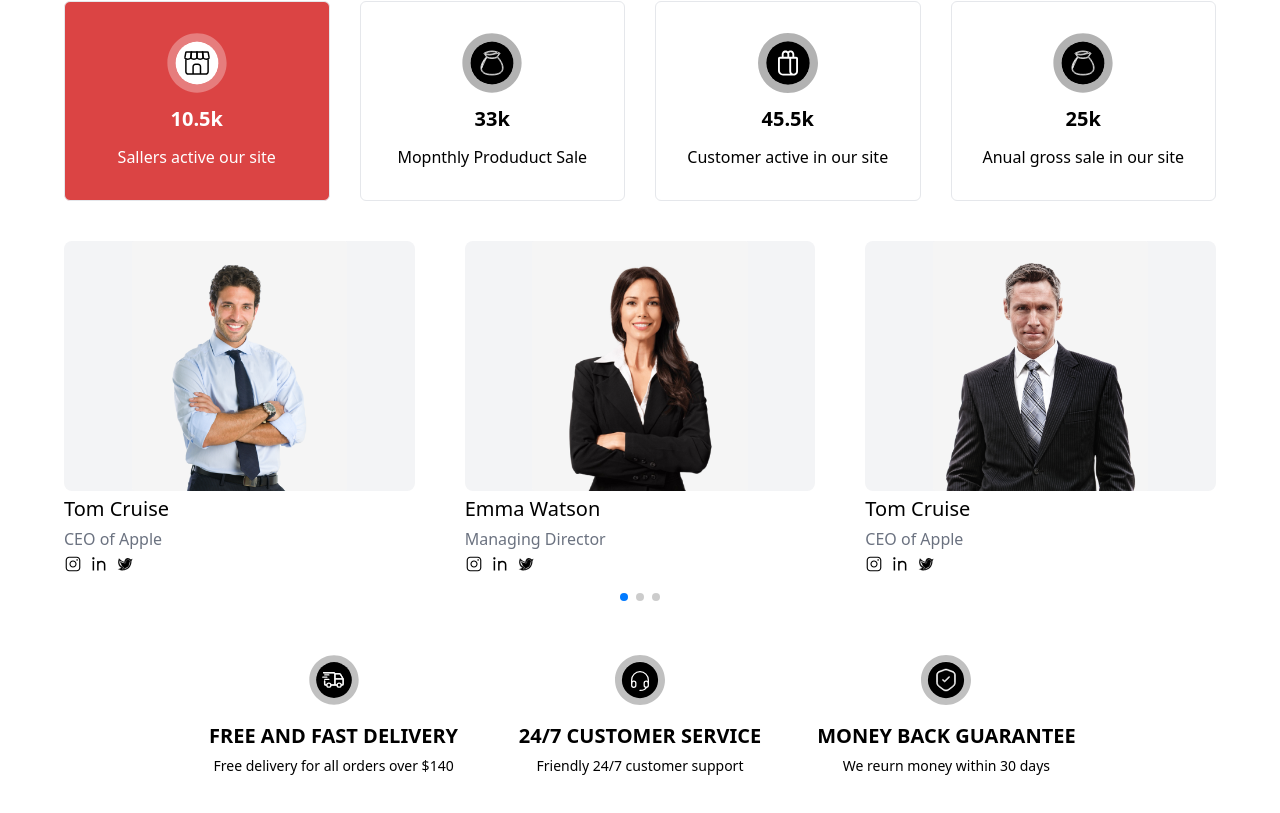
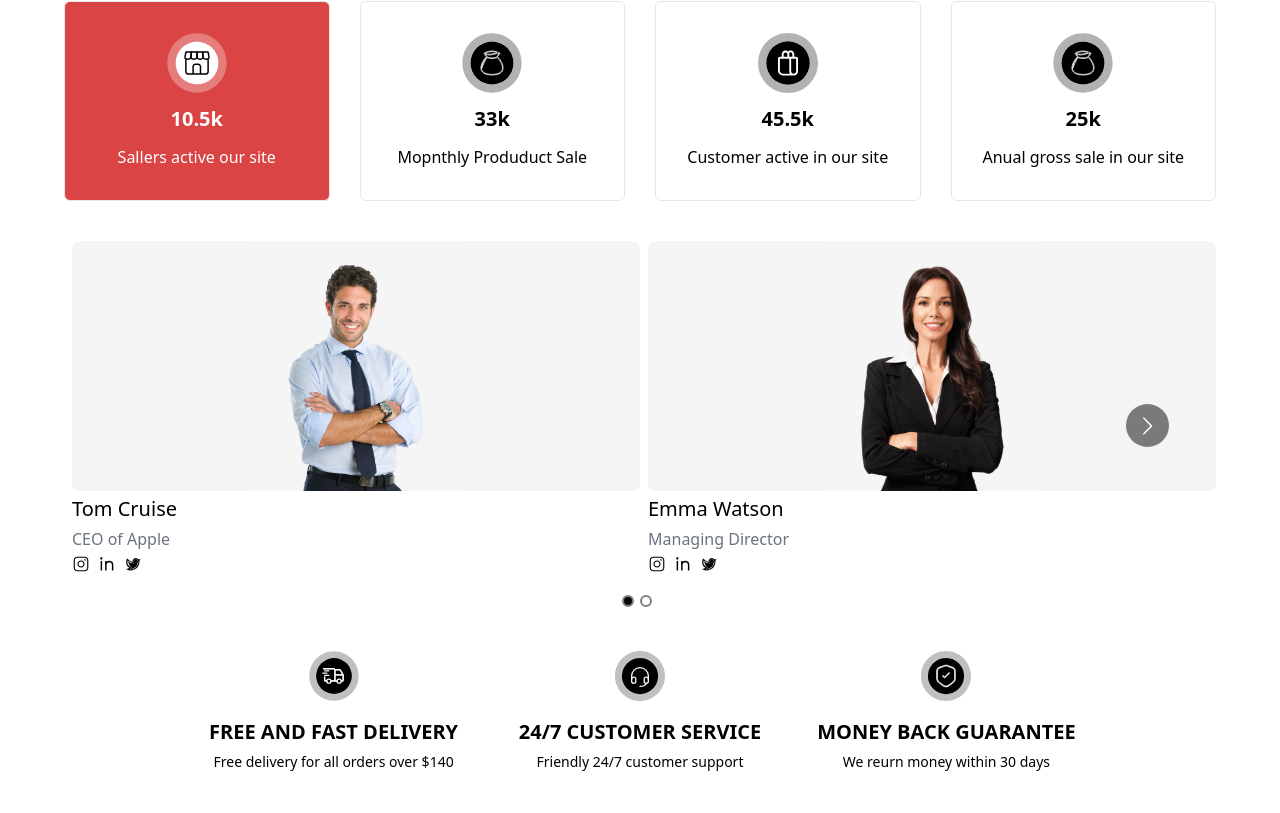
Before and after one commit to Holytech/e-commerce-web, a React (Vite) app: page /about in a window 1280 px wide. Shown: the part 517-1330 px from the top of the page. Built offline with nearby package versions, Linux system fonts and the light colour scheme.

Commit message:
carousel fix

```diff
--- a/package.json
+++ b/package.json
@@ -19,8 +19,8 @@
     "react-dom": "^18.3.1",
     "react-hook-form": "^7.53.2",
     "react-icons": "^5.3.0",
+    "react-multi-carousel": "^2.8.5",
     "react-router-dom": "^7.0.1",
-    "swiper": "^11.1.15",
     "zod": "^3.23.8",
     "zustand": "^5.0.1"
   },
--- a/src/assets/icons/call.tsx
+++ b/src/assets/icons/call.tsx
@@ -1,4 +1,4 @@
-const Call = ({ size, color }: { size: number; color: string }) => {
+const Call = ({ size }: { size: number; color?: string }) => {
   return (
     <svg
       width={size}
--- a/src/assets/icons/delivery-icon.tsx
+++ b/src/assets/icons/delivery-icon.tsx
@@ -1,4 +1,4 @@
-const DeliveryIcon = ({ size, color }: { size: number; color: string }) => {
+const DeliveryIcon = ({ size }: { size: number; color?: string }) => {
   return (
     <svg
       width={size}
--- a/src/assets/icons/email.tsx
+++ b/src/assets/icons/email.tsx
@@ -1,6 +1,4 @@
-import React from "react";
-
-const Email = ({ size, color }: { size: number; color: string }) => {
+const Email = ({ size }: { size: number; color?: string }) => {
   return (
     <svg
       width={size}
--- a/src/assets/icons/rotate.tsx
+++ b/src/assets/icons/rotate.tsx
@@ -1,4 +1,4 @@
-const Rotate = ({ size, color }: { size: number; color: string }) => {
+const Rotate = ({ size }: { size: number; color?: string }) => {
   return (
     <svg
       width={size}
--- a/src/components/common/product/single-product-card.tsx
+++ b/src/components/common/product/single-product-card.tsx
@@ -20,7 +20,7 @@ const SingleProduct: React.FC<CardType> = ({
   star,
   isLiked = true,
   price,
-  color = [],
+
   isNew = false,
 }) => {
   const [select, setSelected] = useState("");
@@ -31,6 +31,7 @@ const SingleProduct: React.FC<CardType> = ({
 
   return (
     <div className="h-[322px] grid bg-[#F5F5F5]  items-center mx-auto relative group w-[270px]">
+      <p className="hidden">{select} </p>
       <img
         src={img}
         alt="Description"
@@ -45,6 +46,7 @@ const SingleProduct: React.FC<CardType> = ({
         </div>
       </div>
       <button
+        onClick={() => handleSelect(id)}
         type="submit"
         className="bg-black text-white text-center flex items-center justify-center py-2 rounded-none absolute w-full bottom-[110px] group-hover:bottom-[130px] capitalize  opacity-0 font-semibold   group-hover:opacity-100 group-hover:flex transition-all duration-500"
       >
--- a/src/pages/about/about-slider.tsx
+++ b/src/pages/about/about-slider.tsx
@@ -1,43 +1,33 @@
-import { Swiper, SwiperSlide } from "swiper/react";
-import "swiper/css";
-import { Navigation, Pagination, Scrollbar, A11y } from "swiper/modules";
-import "swiper/css";
-import "swiper/css/pagination";
+import Carousel from "react-multi-carousel";
+import "react-multi-carousel/lib/styles.css";
 import { sliderdata } from "../../shared/constants/about-constant";
 
 const AboutSlider = () => {
+  const responsive = {
+    desktop: {
+      breakpoint: { max: 3000, min: 1024 },
+      items: 3,
+      slidesToSlide: 3,
+    },
+    tablet: {
+      breakpoint: { max: 1024, min: 464 },
+      items: 2,
+      slidesToSlide: 2,
+    },
+    mobile: {
+      breakpoint: { max: 700, min: 0 },
+      items: 1,
+      slidesToSlide: 1,
+    },
+  };
   return (
-    <Swiper
-      modules={[Navigation, Pagination, Scrollbar, A11y]}
-      spaceBetween={50}
-      slidesPerView={3}
-      navigation
-      pagination={{ clickable: true }}
-      scrollbar={{ draggable: true }}
-      onSwiper={(swiper) => console.log(swiper)}
-      onSlideChange={() => console.log("slide change")}
-      className="w-full"
-      breakpoints={{
-        320: {
-          slidesPerView: 1,
-        },
-        768: {
-          slidesPerView: 2,
-        },
-        1024: {
-          slidesPerView: 3,
-        },
-        1440: {
-          slidesPerView: 4,
-        },
-      }}
-    >
+    <Carousel responsive={responsive} showDots={true}>
       {sliderdata.map((item) => {
         const InstaIcon = item["insta-icon"];
         const LinkedInIcon = item["linkdln-icon"];
         const TwitterIcon = item["twitter-icon"];
         return (
-          <SwiperSlide key={item.id} className="w-[300px] h-[370px] ">
+          <div key={item.id} className="min-w-[300px] h-[370px] sm:ml-2">
             <img
               src={item.image}
               alt={item.name}
@@ -73,10 +63,10 @@ const AboutSlider = () => {
                 </a>
               </div>
             </div>
-          </SwiperSlide>
+          </div>
         );
       })}
-    </Swiper>
+    </Carousel>
   );
 };
 
```
Also changed, not shown: 1 other file (tests, documents, lock files or other folders).
